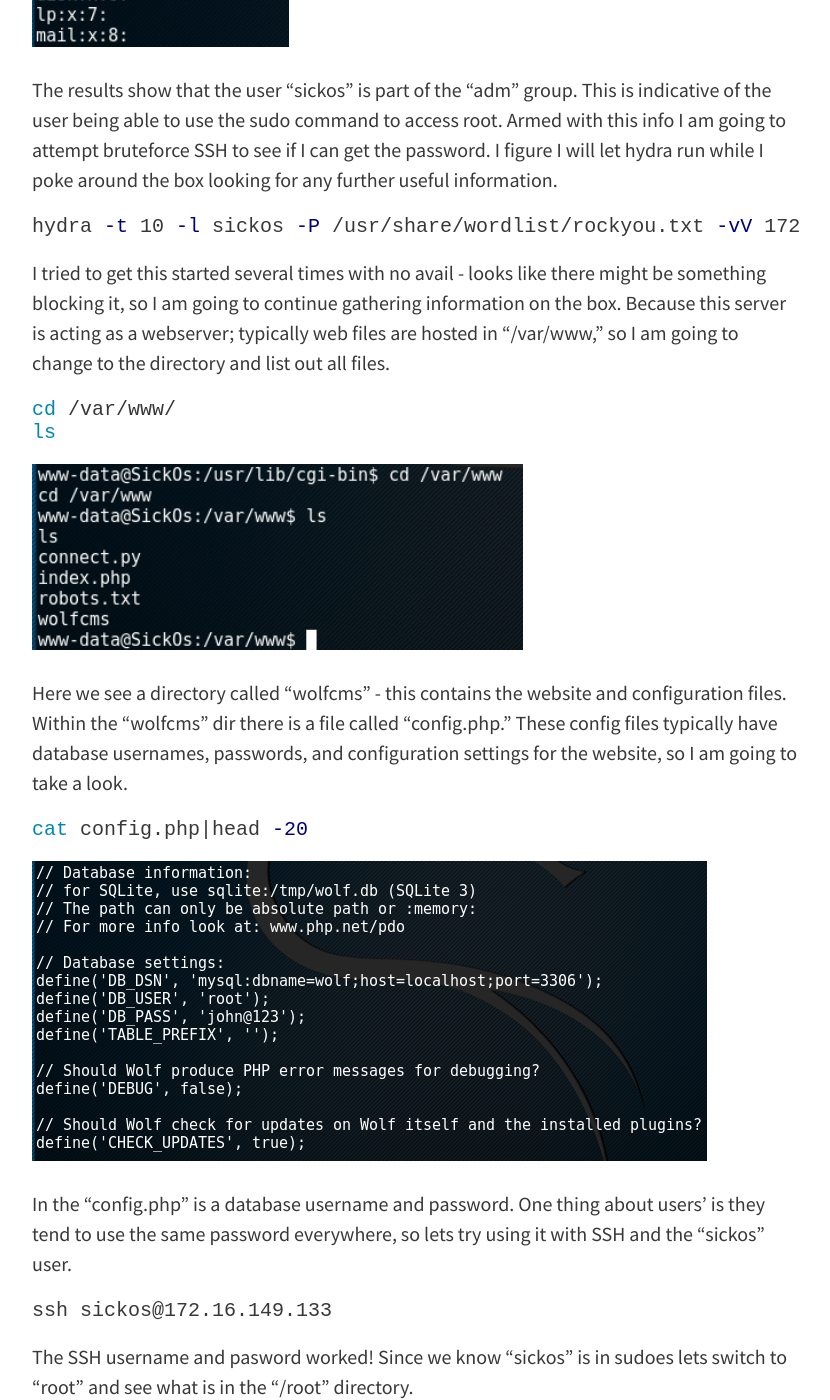
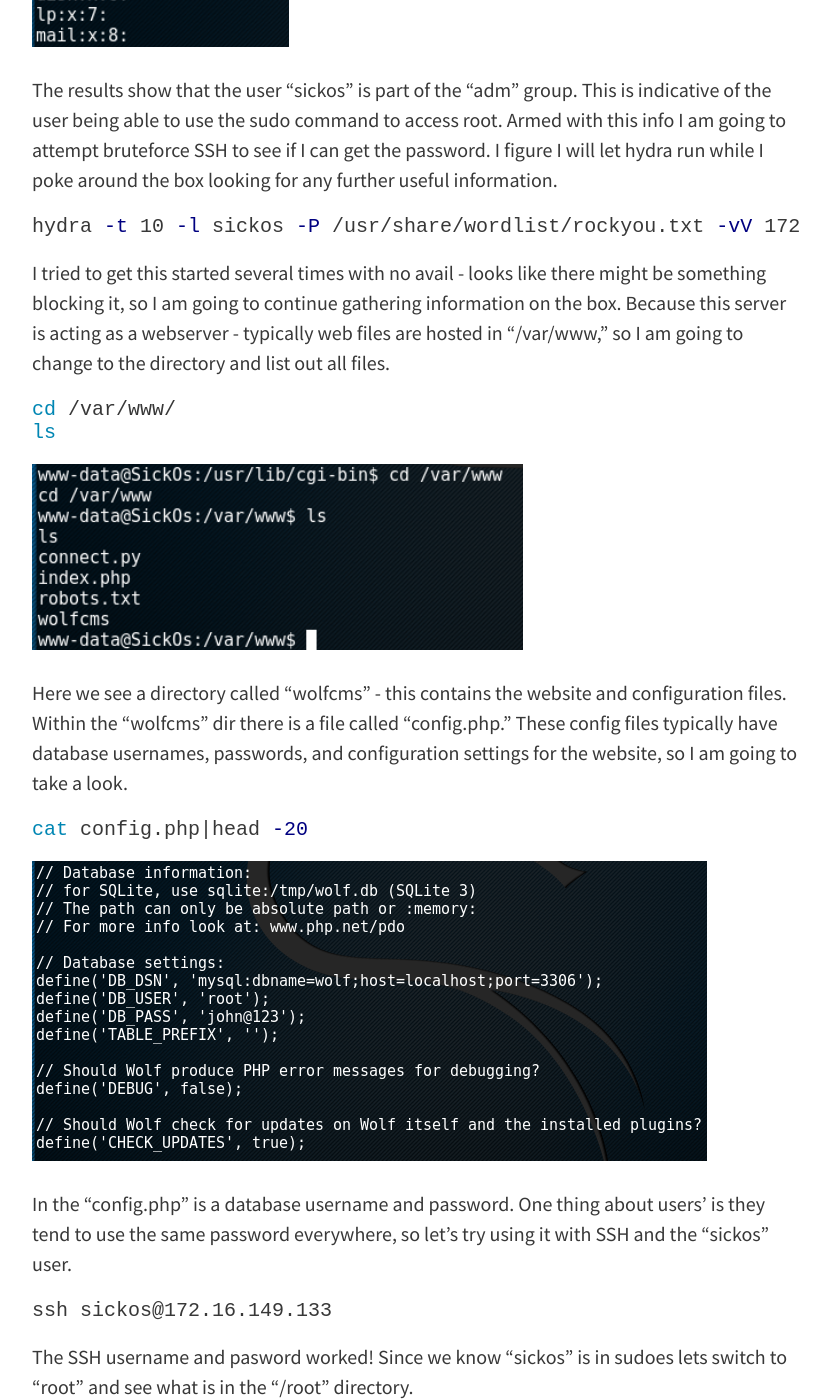
Before and after one commit to securitaus/securitaus.github.io, a Jekyll site: the page built from _posts/2016-10-11-sickos1.1-walkthrough.md, in a window 1280 px wide and 1400 px high, scrolled down 3091 px. Shown: the whole window, without its empty margins (224-1054 px from the left). Built offline with Jekyll 4.4.1, drawn with Linux system fonts in a browser that asks for light colours; nearby versions of some CDN libraries; some of the changed text lies outside the part shown.

Commit message:
fix sickos 1.1 spelling

```diff
--- a/_posts/2016-10-11-sickos1.1-walkthrough.md
+++ b/_posts/2016-10-11-sickos1.1-walkthrough.md
@@ -81,7 +81,7 @@ hydra -t 10 -l sickos -P /usr/share/wordlist/rockyou.txt -vV 172.16.149.133 ssh
 {% endhighlight %}
 
 I tried to get this started several times with no avail - looks like there might be something blocking it, so I am going to continue
-gathering information on the box. Because this server is acting as a webserver; typically web files are hosted in "/var/www," so I am
+gathering information on the box. Because this server is acting as a webserver - typically web files are hosted in "/var/www," so I am
 going to change to the directory and list out all files.
 
 {% highlight bash %}
@@ -102,7 +102,7 @@ cat config.php|head -20
 ![SickOS 1.1 config.php Contents]({{ site.url }}/img/sickos1.1-config.php-contents.png)
 
 In the "config.php" is a database username and password. One thing about users' is they tend to use the same password everywhere,
-so lets try using it with SSH and the "sickos" user.
+so let's try using it with SSH and the "sickos" user.
 
 {% highlight bash %}
 ssh sickos@172.16.149.133
```
Also changed, not shown: other parts of _posts/2016-10-11-sickos1.1-walkthrough.md (+2 -2 lines).
